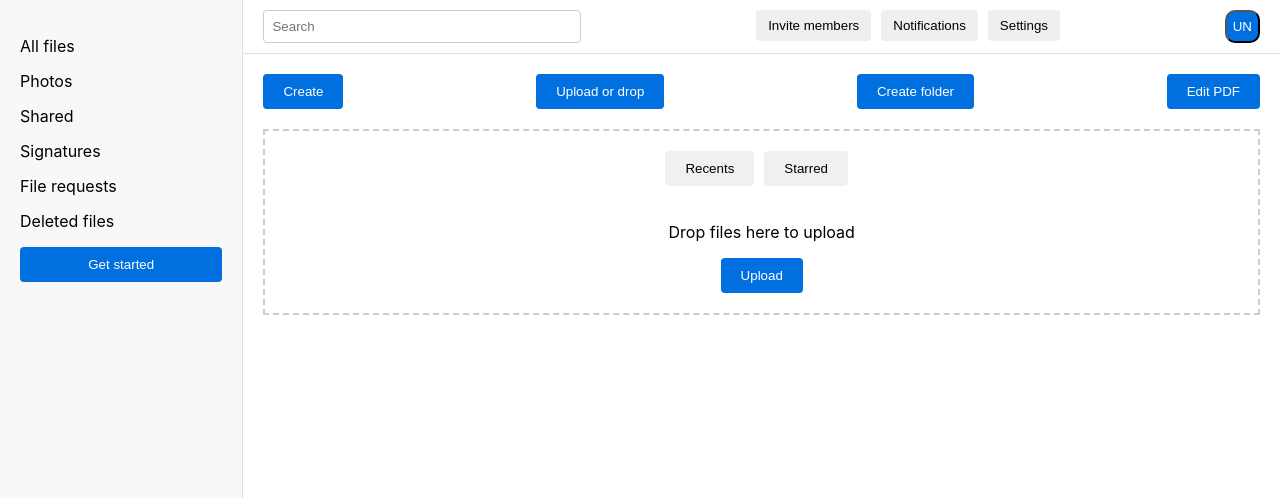
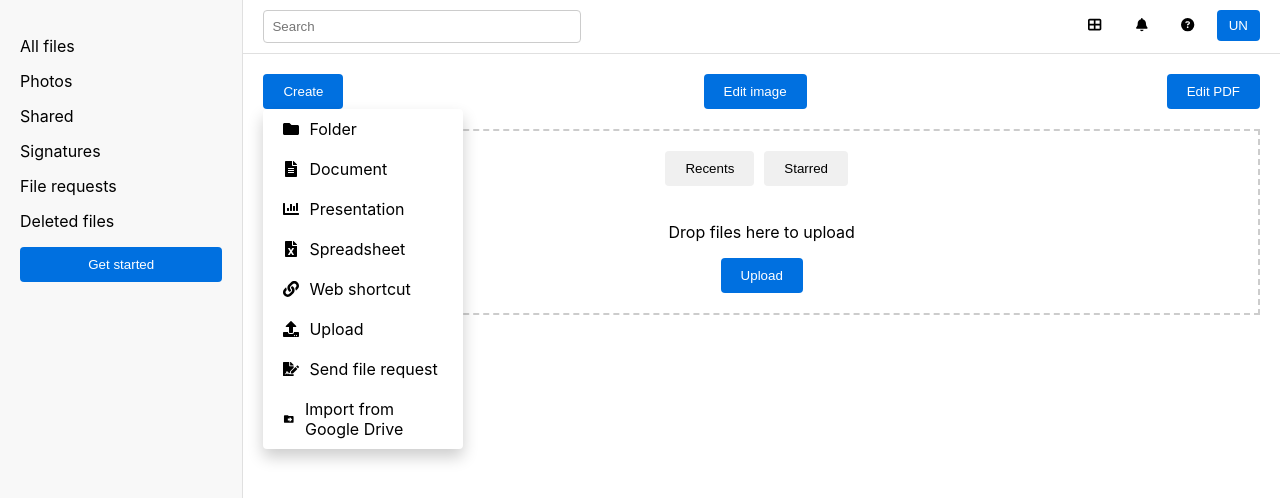
Before and after one commit to malikusman66/dropbox-react, a React (Create React App) app: page / in a window 1280 px wide. Both pictures are taken after a click on the button "Create". Shown: the top 498 px of the page. Built offline with nearby package versions, Linux system fonts and the light colour scheme.

Commit message:
minor changed

```diff
--- a/package.json
+++ b/package.json
@@ -4,6 +4,7 @@
   "private": true,
   "dependencies": {
     "@fortawesome/fontawesome-svg-core": "^6.5.2",
+    "@fortawesome/free-solid-svg-icons": "^6.5.2",
     "@fortawesome/react-fontawesome": "^0.2.2",
     "@testing-library/jest-dom": "^5.17.0",
     "@testing-library/react": "^13.4.0",
@@ -13,6 +14,7 @@
     "node": "^18.20.3",
     "react": "^18.3.1",
     "react-dom": "^18.3.1",
+    "react-icons": "^5.2.1",
     "react-scripts": "^5.0.1",
     "web-vitals": "^2.1.4"
   },
--- /dev/null
+++ b/src/components/CreateDropdown.css
@@ -0,0 +1,57 @@
+.dropdown {
+    position: relative;
+    display: inline-block;
+  }
+
+  .dropdown-btn {
+    padding: 10px 20px;
+    background-color: #0070e0;
+    color: #fff;
+    border: none;
+    border-radius: 4px;
+    cursor: pointer;
+  }
+
+  .dropdown-content {
+    position: absolute;
+    background-color: #fff;
+    min-width: 200px;
+    box-shadow: 0px 8px 16px rgba(0, 0, 0, 0.2);
+    z-index: 1;
+    border-radius: 4px;
+  }
+
+  .dropdown-item {
+    padding: 10px 20px;
+    cursor: pointer;
+    display: flex;
+    align-items: center;
+  }
+
+  .dropdown-item:hover {
+    background-color: #f1f1f1;
+  }
+
+  .sub-menu {
+    background-color: #fff;
+    position: absolute;
+    left: 200px;
+    top: 0;
+    min-width: 200px;
+    box-shadow: 0px 8px 16px rgba(0, 0, 0, 0.2);
+    z-index: 1;
+    border-radius: 4px;
+  }
+
+  .sub-menu-item {
+    padding: 10px 20px;
+    cursor: pointer;
+  }
+
+  .sub-menu-item:hover {
+    background-color: #f1f1f1;
+  }
+
+  .dropdown-item svg {
+    margin-right: 10px;
+  }
--- /dev/null
+++ b/src/components/CreateDropdown.js
@@ -0,0 +1,56 @@
+import React, { useState } from 'react';
+import './CreateDropdown.css';
+import { FaFolder, FaFileAlt, FaChartBar, FaFileExcel, FaLink, FaUpload, FaFileSignature } from 'react-icons/fa';
+import { MdDriveFileMove } from 'react-icons/md';
+
+const CreateDropdown = () => {
+  const [isOpen, setIsOpen] = useState(false);
+  const [subMenu, setSubMenu] = useState(null);
+
+  const toggleDropdown = () => setIsOpen(!isOpen);
+  const toggleSubMenu = (menu) => setSubMenu(subMenu === menu ? null : menu);
+
+  return (
+    <div className="dropdown">
+      <button className="dropdown-btn" onClick={toggleDropdown}>Create</button>
+      {isOpen && (
+        <div className="dropdown-content">
+          <div className="dropdown-item" onClick={() => toggleSubMenu('folder')}>
+            <FaFolder /> Folder
+          </div>
+          <div className="dropdown-item" onClick={() => toggleSubMenu('document')}>
+            <FaFileAlt /> Document
+            {subMenu === 'document' && (
+              <div className="sub-menu">
+                <div className="sub-menu-item">Dropbox Paper doc</div>
+                <div className="sub-menu-item">Dropbox Paper template</div>
+                <div className="sub-menu-item">Microsoft Word</div>
+                <div className="sub-menu-item">Google Docs</div>
+              </div>
+            )}
+          </div>
+          <div className="dropdown-item">
+            <FaChartBar /> Presentation
+          </div>
+          <div className="dropdown-item">
+            <FaFileExcel /> Spreadsheet
+          </div>
+          <div className="dropdown-item">
+            <FaLink /> Web shortcut
+          </div>
+          <div className="dropdown-item">
+            <FaUpload /> Upload
+          </div>
+          <div className="dropdown-item">
+            <FaFileSignature /> Send file request
+          </div>
+          <div className="dropdown-item">
+            <MdDriveFileMove /> Import from Google Drive
+          </div>
+        </div>
+      )}
+    </div>
+  );
+};
+
+export default CreateDropdown;
--- a/src/components/Header.css
+++ b/src/components/Header.css
@@ -19,10 +19,10 @@
   border: none;
   border-radius: 4px;
   cursor: pointer;
+  background: none;
 }
 
-  .profile {
+.header-buttons .profile {
   background-color: #0070e0;
   color: #fff;
-    border-radius: 10px;
 }
--- a/src/components/Header.js
+++ b/src/components/Header.js
@@ -1,16 +1,18 @@
 import React from 'react';
 import './Header.css';
+import { FontAwesomeIcon } from '@fortawesome/react-fontawesome';
+import { faBell, faQuestionCircle, faThLarge } from '@fortawesome/free-solid-svg-icons';
 
 const Header = () => {
   return (
     <header className="header">
       <input type="text" placeholder="Search" className="search-bar" />
       <div className="header-buttons">
-        <button>Invite members</button>
-        <button>Notifications</button>
-        <button>Settings</button>
+        <button><FontAwesomeIcon icon={faThLarge} /></button>
+        <button><FontAwesomeIcon icon={faBell} /></button>
+        <button><FontAwesomeIcon icon={faQuestionCircle} /></button>
+        <button className="profile">UN</button>
       </div>
-      <button className="profile">UN</button>
     </header>
   );
 };
--- a/src/components/MainContent.js
+++ b/src/components/MainContent.js
@@ -1,13 +1,13 @@
 import React from 'react';
 import './MainContent.css';
+import CreateDropdown from './CreateDropdown';
 
 const MainContent = () => {
   return (
     <div className="main-content">
       <div className="toolbar">
-        <button>Create</button>
-        <button>Upload or drop</button>
-        <button>Create folder</button>
+        <CreateDropdown />
+        <button>Edit image</button>
         <button>Edit PDF</button>
       </div>
       <div className="file-area">
```
Also changed, not shown: 1 other file (tests, documents, lock files or other folders). Lines whose indentation alone changed are shown as unchanged.
